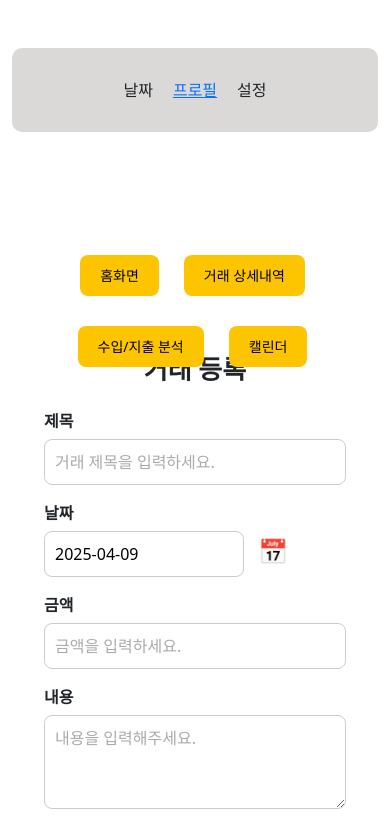
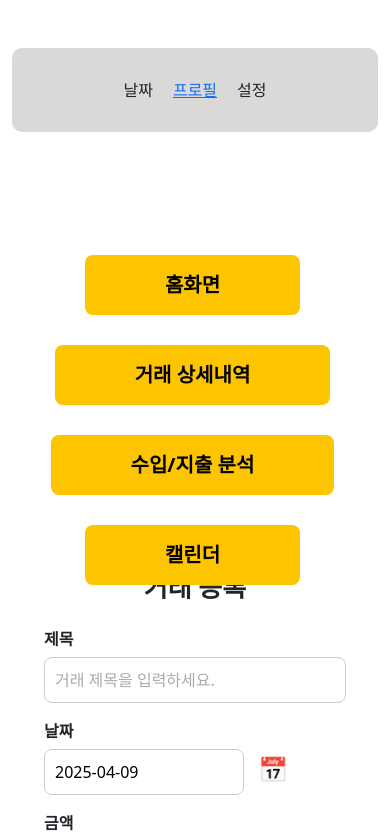
Before and after one commit to doongeon/vue-skeleton, a Vue app: page /history/add in a window 390 px wide. Shown: the top 833 px of the page. Built offline with nearby package versions, Linux system fonts and the light colour scheme; what v-calendar, vue3-apexcharts would draw is missing.

Commit message:
사이드바 반응형 수정

```diff
--- a/src/assets/Sidebar.css
+++ b/src/assets/Sidebar.css
@@ -1,11 +1,9 @@
 /* 사이드바 css */
 .sidebar {
   height: 100vh;
-  /* background: #f5f5f5; */
   padding: 20px;
-  padding-top: 200px;
   box-sizing: border-box;
-  /* border-right: 1px solid #a8a8a8; */
+  padding-top: 160px;
 }
 
 /* 사이드바 */
@@ -25,14 +23,15 @@
 /* 홈화면, 거래상세내역, 수입/지출분석/ 캘린더 */
 .menu-item {
   width: 100%;
-  padding: 0 10px;
-  margin-bottom: 10px;
+  padding: 10px 8px;
+  margin-bottom: 15px;
   margin-left: 10px;
   background-color: #fdc400;
   border-radius: 10px;
   text-decoration: none;
   color: #000000;
   transition: background-color 0.2s ease;
+  font-weight: bold;
 }
 
 .menu-item:hover {
@@ -46,12 +45,11 @@
   }
 }
 
-/* ===== 반응형: 화면 너비가 768px 이하일 때 메뉴만 전환 =====*/
+/* ===== 화면 축소될때 반응형 ===== */
 @media screen and (max-width: 1200px) {
   .sidebar {
     position: relative;
-    top: 60px; /* 상단바 높이만큼 내림 */
-    left: 0;
+    top: 60px;
     width: 100%;
     height: auto;
     padding: 10px 0;
@@ -64,11 +62,11 @@
   }
 
   .title {
-    display: none; /* 타이틀 숨김 */
+    display: none;
   }
 
   .menu {
-    flex-direction: row; /* 가로 정렬 */
+    flex-direction: row;
     flex-wrap: wrap;
     justify-content: center;
     align-items: center;
@@ -77,13 +75,13 @@
   }
 
    .menu-item {
-    padding: 10px 20px;
+    padding: 15px 80px;
     margin: 5px;
-    margin-left: 0; /* 좌측 마진 제거 */
-    font-size: 14px;
+    margin-left: 0;
+    font-size: 20px;
     width: auto;
     border-radius: 8px;
   }
   .home-section {
-    margin-top: 120px; /* 상단바 + 메뉴 높이 고려 */
+    margin-top: 120px;
   }
--- a/src/views/Sidebar.vue
+++ b/src/views/Sidebar.vue
@@ -4,7 +4,7 @@ import '@/assets/Sidebar.css'
 
 <template>
   <aside class="sidebar">
-    <div class="title">사이드바</div>
+    <div class="title"></div>
     <nav class="menu">
       <router-link to="/" class="menu-item">홈화면</router-link>
       <router-link to="/history" class="menu-item">거래 상세내역</router-link>
```
